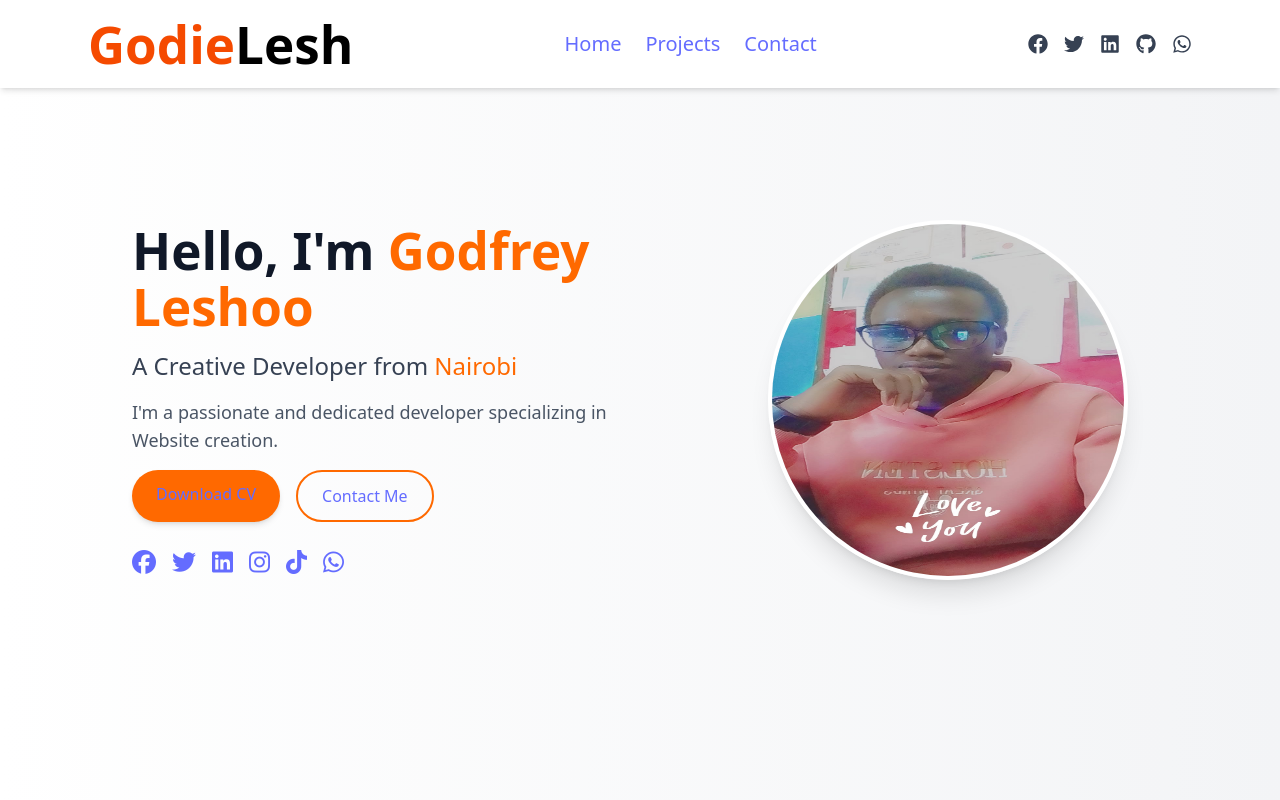
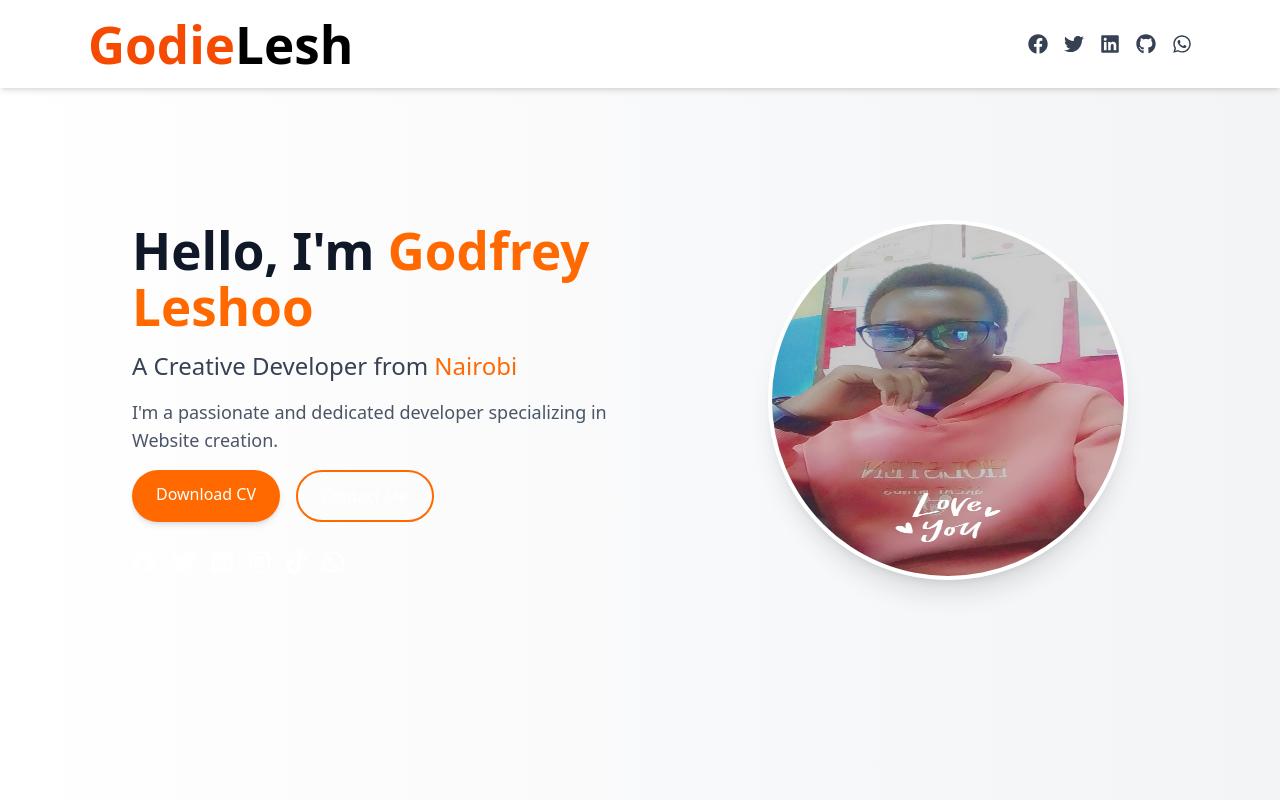
Before and after one commit to Leshoo/My-Portfolio, a React (Vite) app: page / in a window 1280 px wide. Shown: the top 800 px of the page. Built offline with nearby package versions, Linux system fonts and the light colour scheme.

Commit message:
Updated project

```diff
--- a/src/index.css
+++ b/src/index.css
@@ -17,11 +17,11 @@
 
 a {
   font-weight: 500;
-  color: #646cff;
+  color: #ffffff;
   text-decoration: inherit;
 }
 a:hover {
-  color: #535bf2;
+  color: orangered;
 }
 
 body {
@@ -56,7 +56,7 @@ button:focus-visible {
   outline: 4px auto -webkit-focus-ring-color;
 }
 
-@media (prefers-color-scheme: light) {
+@media (prefers-color-scheme: dark) {
   :root {
     color: #213547;
     background-color: #ffffff;
```
